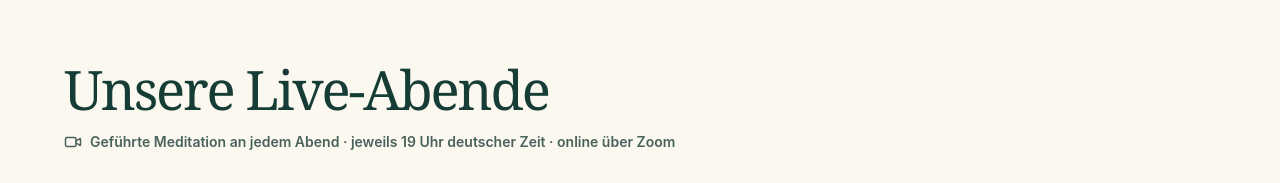
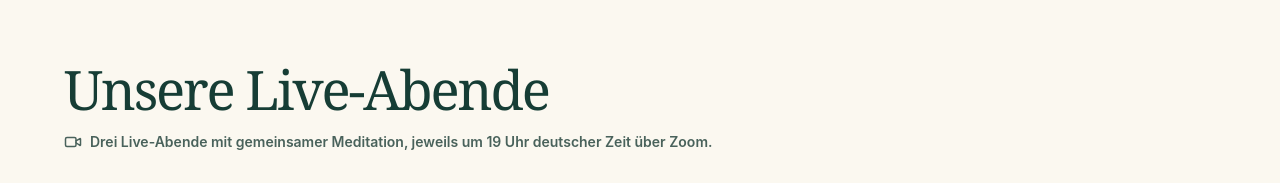
Before and after one commit to Enis1109/spirithealing, a React (Vite) app: page /rauhnaechte in a window 1280 px wide. Shown: the part 5100-5283 px from the top of the page. Built offline with nearby package versions, Linux system fonts and the light colour scheme; no server answers.

Commit message:
Raunächte: drei Zoom-Abende klar benennen

```diff
--- a/src/sections/Rauhnaechte.jsx
+++ b/src/sections/Rauhnaechte.jsx
@@ -336,7 +336,7 @@ export function Rauhnaechte() {
 
       <section id="termine" className={`${width} scroll-mt-6 py-16 lg:py-24`}>
         <h2 className="font-serif text-[clamp(2.45rem,4.25vw,4rem)] leading-none tracking-[-0.04em]">Unsere Live-Abende</h2>
-        <p className="mt-4 flex items-center gap-2 text-sm font-semibold text-[#49625b]"><Video size={18} aria-hidden="true" /> Geführte Meditation an jedem Abend · jeweils 19 Uhr deutscher Zeit · online über Zoom</p>
+        <p className="mt-4 flex items-center gap-2 text-sm font-semibold text-[#49625b]"><Video size={18} aria-hidden="true" /> Drei Live-Abende mit gemeinsamer Meditation, jeweils um 19 Uhr deutscher Zeit über Zoom.</p>
         <ol className="mt-8 grid gap-4 lg:grid-cols-3">
           {meetings.map(({ date, time, title, description }) => (
             <li key={time} className="rounded-[1.5rem] border border-[#e2dccc] bg-white/75 p-6 sm:p-7">
```
